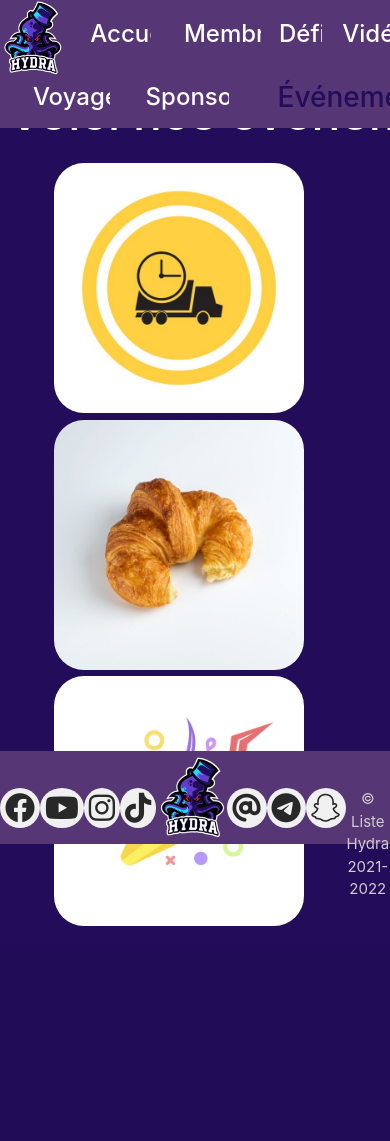
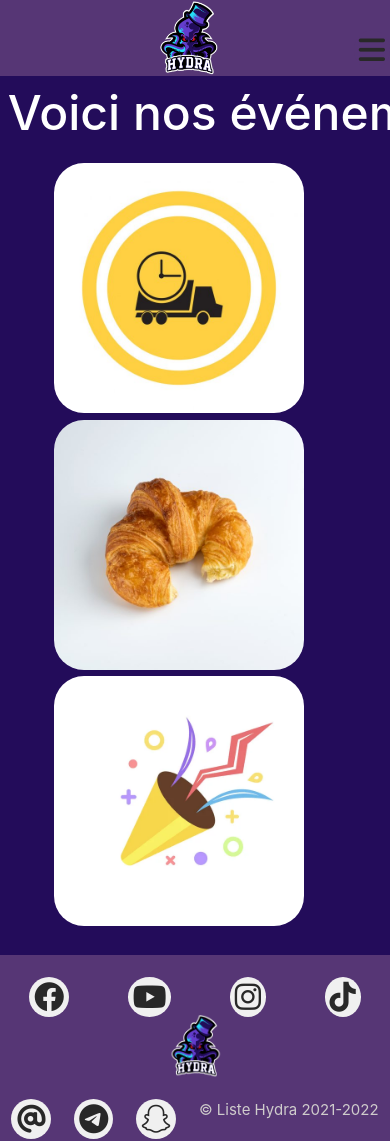
Before and after one commit to dogasp/site_liste, a Django app: page /Event/ in a window 390 px wide; the page is wider, and only the part inside the window is pictured. Before the commit the page ends 926 px from the top of that part, so only its background shows below. Run offline with Django 4.2, Linux system fonts and the light colour scheme; some libraries are stand-ins or nearby versions.

Commit message:
responsive sur navbar et footer

```diff
--- a/projliste/templates/Accueil.html
+++ b/projliste/templates/Accueil.html
@@ -35,7 +35,6 @@
 
 <script>
   function suppr(){
-    console.log("test");
     var elt = document.getElementById("cache");
     elt.remove();
   }
--- a/projliste/templates/Event.html
+++ b/projliste/templates/Event.html
@@ -102,7 +102,7 @@ p {
 </style>
 
 <div class="titre"><h1 style="color: white;">Voici nos événements à venir</h1></div>
-<div class="container-fluid d-flex flex-wrap justify-content-center" style="width: 100%; min-height: 80%; padding-left: 10%; padding-right: 10%; padding-bottom: 5%;">
+<div class="container-fluid d-flex flex-wrap justify-content-center" style="width: 100%; padding-left: 10%; padding-right: 10%; padding-bottom: 5%;">
     {% for eName, eDate, eDate, eSmall in eventList %}
         <div style="height:20%; margin-right: 10%; padding-bottom: 1%; width: 250px; height: 250px; margin-top: 2%;">
 
--- a/projliste/templates/base.html
+++ b/projliste/templates/base.html
@@ -6,9 +6,9 @@
 <script src="https://code.jquery.com/jquery-3.3.1.slim.min.js" integrity="sha384-q8i/X+965DzO0rT7abK41JStQIAqVgRVzpbzo5smXKp4YfRvH+8abtTE1Pi6jizo" crossorigin="anonymous"></script>
 <script src="https://cdnjs.cloudflare.com/ajax/libs/popper.js/1.14.3/umd/popper.min.js" integrity="sha384-ZMP7rVo3mIykV+2+9J3UJ46jBk0WLaUAdn689aCwoqbBJiSnjAK/l8WvCWPIPm49" crossorigin="anonymous"></script>
 
-
+<meta name="viewport" content="width=device-width, initial-scale=1, maximum-scale=1">
 <style>
-.navbar a, .navbar img{
+.navbar a, .navbar img, #myTopnav{
     background-color: #563675;
     /*eqx #5F4B8B
     autre choix: #633ccd */
@@ -33,6 +33,31 @@ footer{
     width: 100%;
     position: fixed;
     bottom: 0%;
+}
+
+@media screen and (max-width: 900px){
+    footer{
+        display: block;
+        position:relative;
+        bottom:0;
+    }
+}
+
+@media screen and (max-width: 600px){
+    footer{
+        flex-direction: column;
+        height: 22%;
+
+    }
+    .footerblock{
+        height: 30% !important;
+    }
+    .lastfooter{
+        padding-bottom: 10px;
+    }
+    #contentblock{
+        padding-bottom: 22%;
+    }
 }
 
 h1{
@@ -89,10 +114,74 @@ h1{
     background: #453f4b;
 }
 
+.navbar .icon{
+    display: none;
+}
+
+.icon i{
+    background-color: #563675;
+}
+.icon .fa:hover{
+    background-color: #563675;
+}
+
+#img-mobile{
+    display: none;
+}
+
+@media only screen and (max-width: 900px) {
+  #navelt {display: none !important;}
+  #img-mobile{
+    display: block;
+  }
+  .navbar a.icon {
+    float: right;
+    display: block;
+    height: 9vh;
+    position: relative; top:0%;
+  }
+  #navelt img{
+    display: block !important;
+  }
+}
+
+@media screen and (max-width: 900px) {
+  .navbar.responsive {position: sticky; top:0}
+  .responsive a.icon {
+    position: absolute;
+    right: 0;
+    top: 0;
+  }
+
+  .responsive{
+    background-color: #56367599;
+  }
+  .responsive #navelt {
+    float: none;
+    display: block !important;
+    text-align: left;
+  }
+  .responsive #img-mobile{
+      display: none !important;
+  }
+}
+
 </style>
 
-<div class="navbar fixed-top rounded" style="height:9%; display: block;">
-    <div class="container-fluid rounded d-flex align-items-stretch" style="height:100%">
+<script>
+    function myFunction() {
+      var x = document.getElementById("myTopnav");
+      console.log(x.className);
+      if (x.className === "navbar fixed-top") {
+        x.className += " responsive";
+      } else {
+        x.className = "navbar fixed-top";
+      }
+    }
+</script>
+
+<div class="navbar fixed-top" style="height:9%; display: block;" id="myTopnav">
+    <div class="container-fluid d-flex align-items-stretch" style="height:100%" id="navelt">
         <img src="{{ MEDIA_URL }}nav.png" height="100%">
 
         {% for navUrl, navName in menuList %}
@@ -105,9 +194,13 @@ h1{
 
         {% endfor %}
     </div>
+    <img src="{{ MEDIA_URL }}nav.png" height="100%" style="position: absolute; left: 40%;" id="img-mobile">
+    <a href="javascript:void(0);" class="icon" onclick="myFunction()">
+        <i class="fa fa-bars"></i>
+      </a>
 </div>
 
-<div style = "background-color:#230c5a; position: relative; top: 9%;  min-height: 80%;">
+<div id="contentblock" style = "background-color:#230c5a; position: relative; top: 9%;  min-height: 80%;">
     {% block page_content %}
     {% endblock %}
 </div>
@@ -125,11 +218,11 @@ h1{
 
     </div>
 
-    <div class="flex-fill text-center" style="height: 95%; padding-top: 5px;">
+    <div class="flex-fill text-center footerblock" style="height: 95%; padding-top: 5px;">
         <img src="{{ MEDIA_URL }}nav.png" height="100%" class="rounded">
     </div>
 
-    <div class="flex-fill text-center d-flex align-items-stretch">
+    <div class="flex-fill text-center d-flex align-items-stretch lastfooter">
         <div class="flex-fill"><a href="mailto:listeHydra@gmail.com" class="fa fa-at flex-fill"> </a></div>
         <div class="flex-fill"><a href="https://t.me/listebdehydra" class="fab fa-telegram flex-fill"> </a></div>
         <div class="flex-fill"><a href="http://snapchat.com/add/liste_hydra" class="fab fa-snapchat flex-fill"> </a></div>
```
